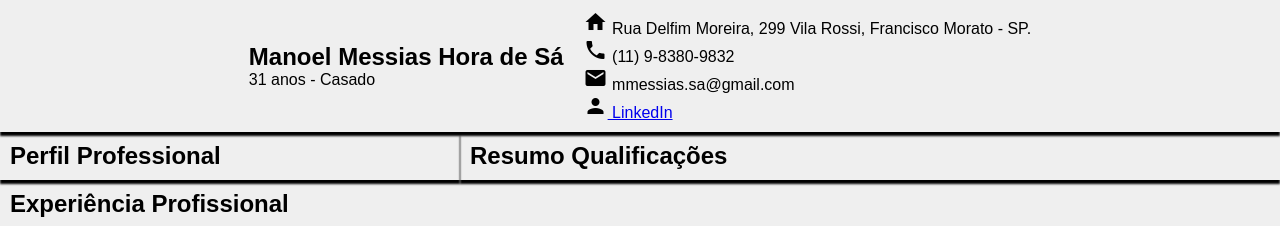
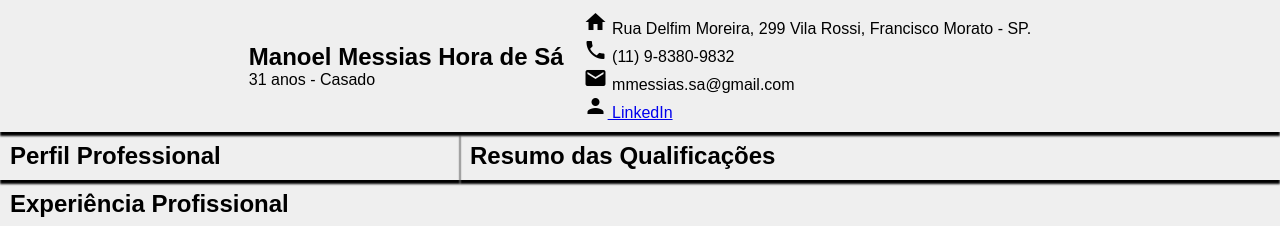
Before and after one commit to ManoelSa/MYCV, a plain HTML site: page index.html in a window 1280 px wide. Shown: the top 226 px of the page. Drawn offline with Linux system fonts and the light colour scheme.

Commit message:
inserindo dados na DEV

```diff
--- a/index.html
+++ b/index.html
@@ -38,7 +38,7 @@
     <div class="perfprof tag"><h2>Perfil Professional</h2> </div>
 
 
-    <div class="resquali tag"><h2>Resumo Qualificações</h2> </div>
+    <div class="resquali tag"><h2>Resumo das Qualificações</h2> </div>
 
 
     <!-- Formação Academica -->
```
